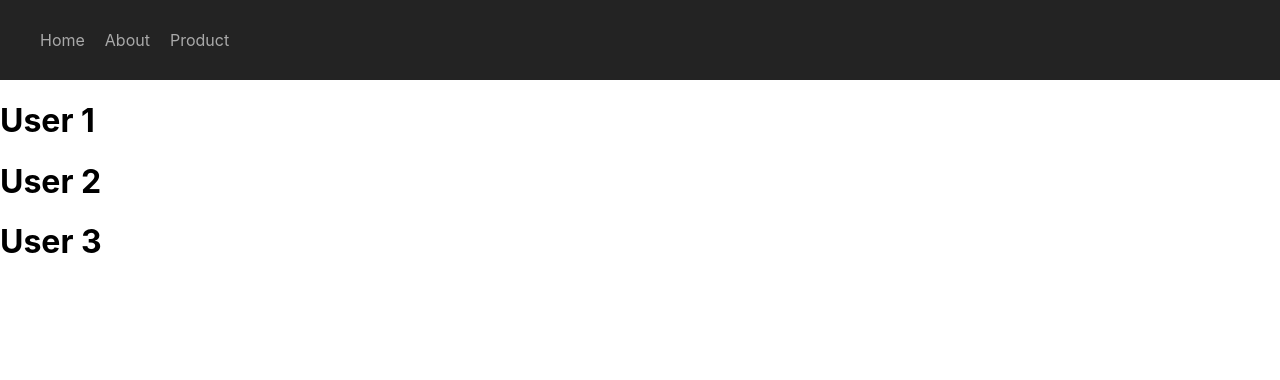
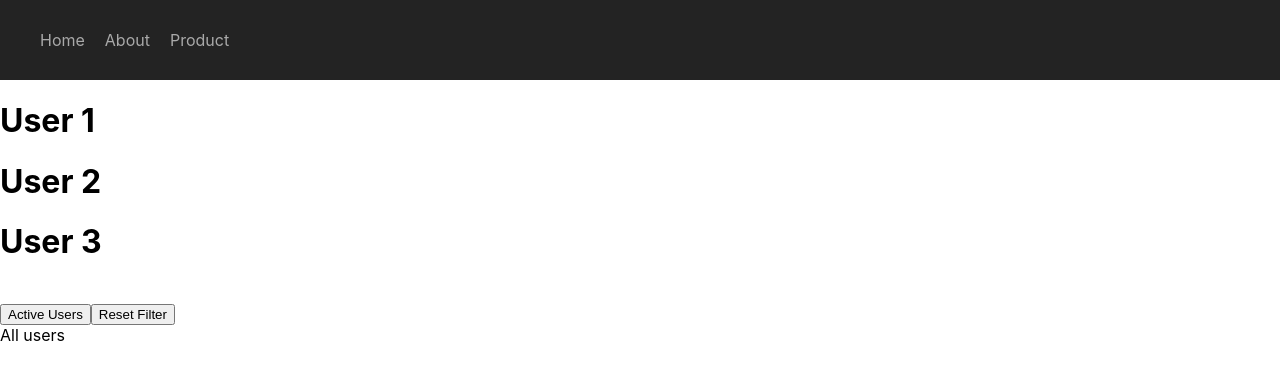
Before and after one commit to hardikd-zignuts/React-Router-Tutorial, a React (Create React App) app: page /users in a window 1280 px wide. Shown: the top 380 px of the page. Built offline with nearby package versions, Linux system fonts and the light colour scheme.

Commit message:
useSearchParams Hook used to set query parameter and get parameter

```diff
--- a/src/components/Users.jsx
+++ b/src/components/Users.jsx
@@ -1,7 +1,9 @@
 import React from "react";
-import { Outlet} from "react-router-dom";
+import { Outlet, useSearchParams } from "react-router-dom";
 
 const Users = () => {
+  const [searchParams, setSearchParams] = useSearchParams();
+  const isActive = searchParams.get("filter") === "active" ? true : false;
   return (
     <>
       <div>
@@ -11,6 +13,15 @@ const Users = () => {
         <br />
       </div>
       <Outlet />
+
+      <div>
+        <button onClick={() => setSearchParams({ filter: "active" })}>
+          Active Users
+        </button>
+        <button onClick={() => setSearchParams({})}>Reset Filter</button>
+      </div>
+      {/* Rendering Based on Search params  */}
+      {isActive ? "Active User list" : "All users"}
     </>
   );
 };
```
